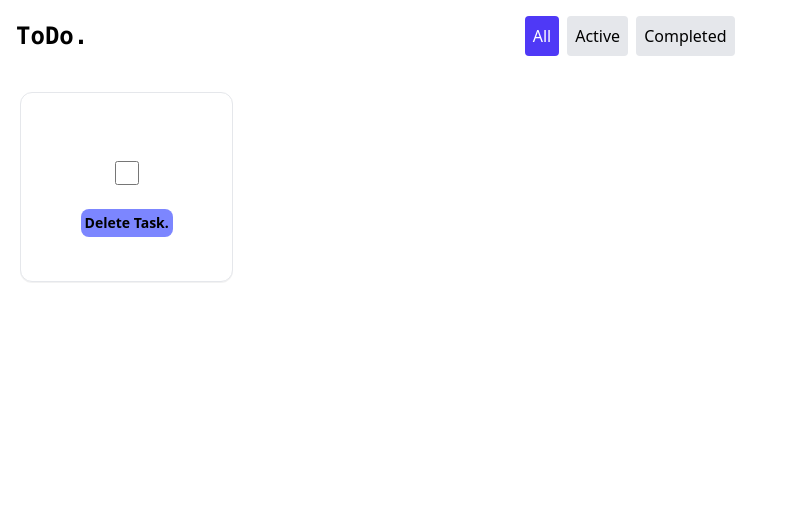
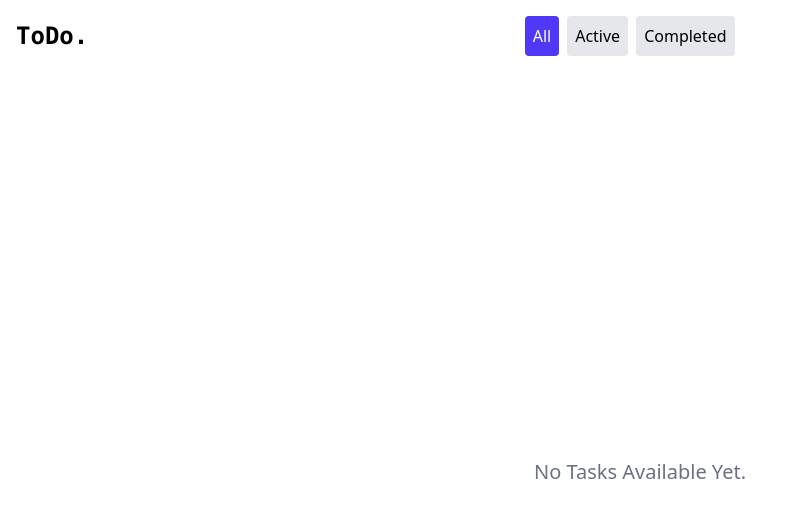
Before and after one commit to nexxus314/Todo-list-app, a React (Vite) app: page / in a window 1280 px wide. Shown: the top 518 px of the page, without its empty margins (0-791 px from the left). Built offline with nearby package versions, Linux system fonts and the light colour scheme.

Commit message:
made changes to delete button

```diff
--- a/index.html
+++ b/index.html
@@ -2,7 +2,7 @@
 <html lang="en">
   <head>
     <meta charset="UTF-8" />
-    <link rel="icon" type="image/svg+xml" href="/vite.svg" />
+    <link rel="icon" type="image/svg+" href="./src/assets/images/yeti.svg" />
     <meta name="viewport" content="width=device-width, initial-scale=1.0" />
 
     <title>todo-list-app</title>
--- a/package.json
+++ b/package.json
@@ -13,6 +13,7 @@
     "@tailwindcss/vite": "^4.1.16",
     "react": "^19.1.1",
     "react-dom": "^19.1.1",
+    "react-icons": "^5.5.0",
     "tailwindcss": "^4.1.16"
   },
   "devDependencies": {
--- a/src/components/TaskInput.jsx
+++ b/src/components/TaskInput.jsx
@@ -1,30 +1,51 @@
 import React from "react";
 import Cards from "./Cards";
+import { IoMdTrash } from "react-icons/io";
 
 const TaskInput = ({tasks,toggleTaskCompletion,deleteTask}) => {
+
+ if(!tasks || tasks.length==0){
+  return (
+    <div className="flex justify-center items-center h-screen">
+        <p className="text-gray-500 text-xl font-medium">No Tasks Available Yet.</p>
+    </div>
+  )
+ };
+
   return (
     <>
+
     <div className="flex flex-row">
       {tasks.map((task)=>(
 
-         <Cards key={task.id}>
+         <Cards key={task.id} className="group">
+
       <div className="flex flex-col text-center items-center gap-3 p-3">
-        <h3 className={`text-lg font-bold text-gray-800 ${
-                task.completed ? "line-through text-gray-400" : "text-gray-800"
+        <h3 className={`text-3xl font-bold ${
+                task.completed ? "line-through text-gray-400" : "text-indigo-800"
               }`}>{task.taskname}</h3>
-        <p className={` text-xs font-medium uppercase text-gray-500 ${ task.completed ? "line-through text-gray-400" : "text-gray-500"
+        <p className={` text-xl font-medium text-gray-500 ${ task.completed ? "line-through text-gray-400" : "text-gray-500"
               }`}>
            {task.taskinfo}
         </p>
-        <input type="checkbox" className="w-6 h-6"
-        checked={task.completed}
-              onChange={() => toggleTaskCompletion(task.id)} />
-        <button onClick={()=>deleteTask(task.id)} className="text-sm font-bold mt-3 bg-indigo-400 p-1 rounded-lg hover:bg-indigo-600">Delete Task.</button>
 
-      </div>
+            <input
+              type="checkbox"
+              className="w-6 h-6 mt-3 mb-0 accent-indigo-500 cursor-pointer"
+              checked={task.completed}
+              onChange={() => toggleTaskCompletion(task.id)}
+            />
+            <button
+              onClick={() => deleteTask(task.id)}
+              className="mt-5"
+            >
+             <IoMdTrash size={30} />
+            </button>
+          </div>
+
+    </Cards>
 
 
-    </Cards>
       ))}
     </div>
 
--- a/src/components/TaskManager.jsx
+++ b/src/components/TaskManager.jsx
@@ -14,14 +14,14 @@ const TaskManager = () => {
     console.error("Error parsing localStorage data:", error);
     savedTasks = [];
   }
-  const [tasks, setTasks] = useState([savedTasks]);
+  const [tasks, setTasks] = useState(savedTasks);
   const [showNewTask, setShowNewTask] = useState(false);
   //used to hide the newtask form so that it doesnt stay there
   const [filter, setFilter] = useState("all");
 
   const filteredTasks = tasks.filter((task) => {
-    if (filter == "active") return task.completed;
-    if (filter == "completed") return !task.completed;
+    if (filter == "active") return !task.completed;
+    if (filter == "completed") return task.completed;
     return true;
   });
 
```
Also changed, not shown: src/assets/images/delete.png (added), 1 other file (tests, documents, lock files or other folders).
